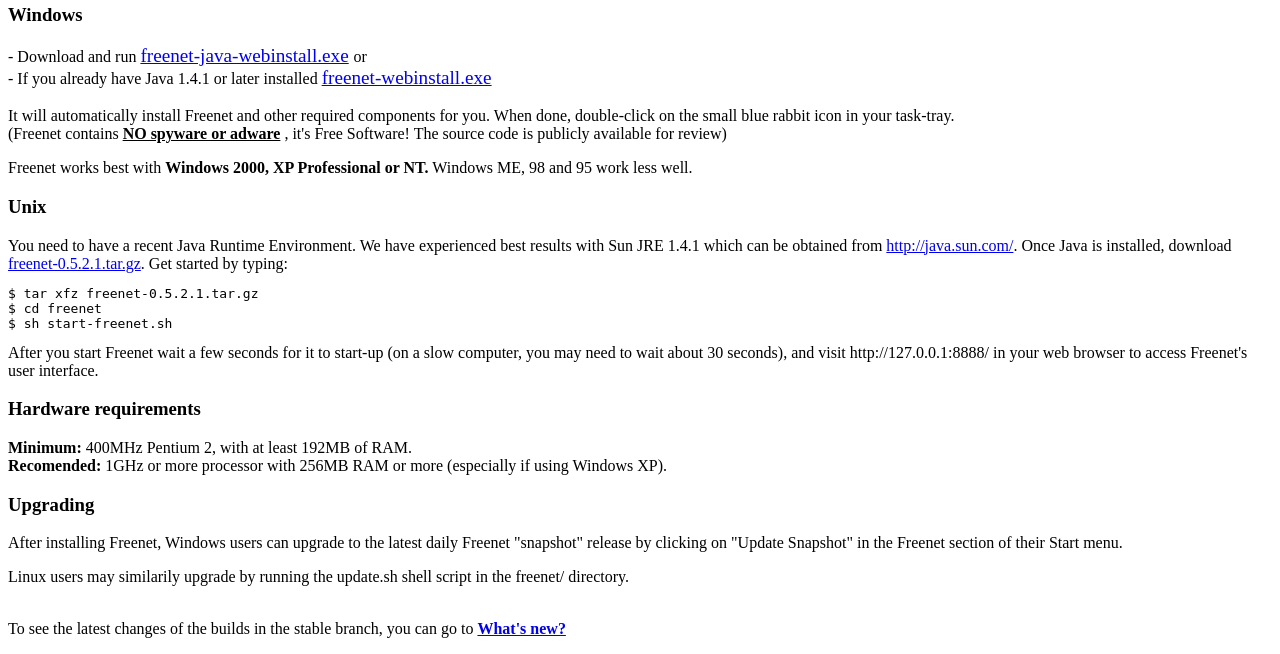
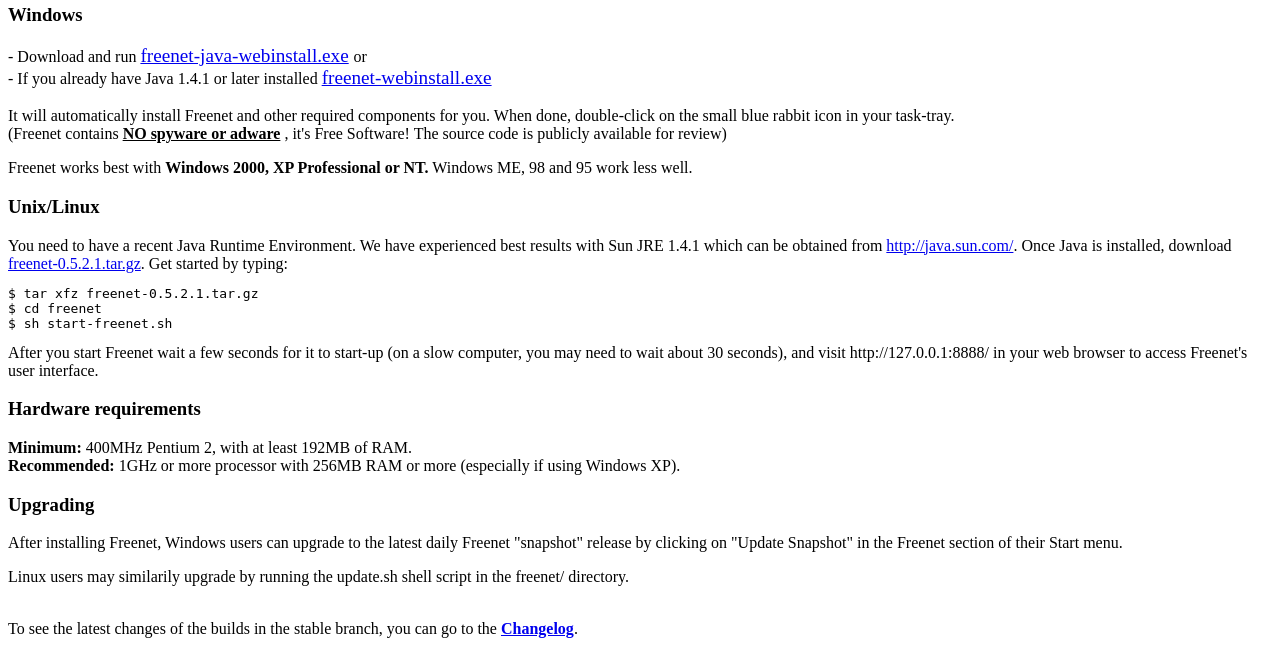
Before and after one commit to hyphanet/website-old, a PHP site: page /SSK/pages/download.php in a window 1280 px wide. Shown: the part 180-834 px from the top of the page. Run offline with PHP 8.4, Linux system fonts and the light colour scheme.

Commit message:
minor addition and correction
git-svn-id: file:///home/toad/git-migration/temprepository/trunk/website@5995 67a373e5-eb02-0410-a15c-ee090a768436

```diff
--- a/pages/download.php
+++ b/pages/download.php
@@ -18,7 +18,7 @@ for some info.</i>
 (Freenet contains <u><b>NO spyware or adware</b></u> , it's Free Software! The source code is publicly available for review)	<p>Freenet works best with <b>Windows 2000, XP Professional or
 NT.</b>  Windows ME, 98 and 95 work less well.</p>
 <!-- 2000 and Millenium Edition are different; all 2k's work good.  Millenium is also a bit borked.  The borked one is XP Home-->
-<h3>Unix</h3>
+<h3>Unix/Linux</h3>
 You need to have a recent Java Runtime Environment.  We have experienced best results with Sun JRE 1.4.1 which can be obtained from <a href="http://java.sun.com/">http://java.sun.com/</a>.  Once Java is installed, download <a href="http://freenetproject.org/snapshots/freenet-0.5.2.1.tar.gz">freenet-0.5.2.1.tar.gz</a>.  Get started by typing:
 <pre>
 $ tar xfz freenet-0.5.2.1.tar.gz
@@ -29,7 +29,7 @@ After you start Freenet wait a few seconds for it to start-up (on a slow compute
 
 <h3>Hardware requirements</h3>
 <b>Minimum:</b> 400MHz Pentium 2, with at least 192MB of RAM.<br>
-<b>Recomended:</b> 1GHz or more processor with 256MB <!-- decreasing agaisnt my will :(-->RAM or
+<b>Recommended:</b> 1GHz or more processor with 256MB <!-- decreasing agaisnt my will :(-->RAM or
 more (especially if using Windows XP).
 
 <h3>Upgrading</h3>
@@ -39,7 +39,7 @@ After installing Freenet, Windows users can upgrade to the latest daily Freenet
 Linux users may similarily upgrade by running the update.sh shell script in the freenet/ directory.
 <br><br>
 <p>
-To see the latest changes of the builds in the stable branch, you can go to <b><a href="http://www.freenetproject.org/index.php?page=whatsnew">What's new?</b>
+To see the latest changes of the builds in the stable branch, you can go to the <b><a href="http://www.freenetproject.org/index.php?page=whatsnew">Changelog</b></a>.
 
 
 
```
